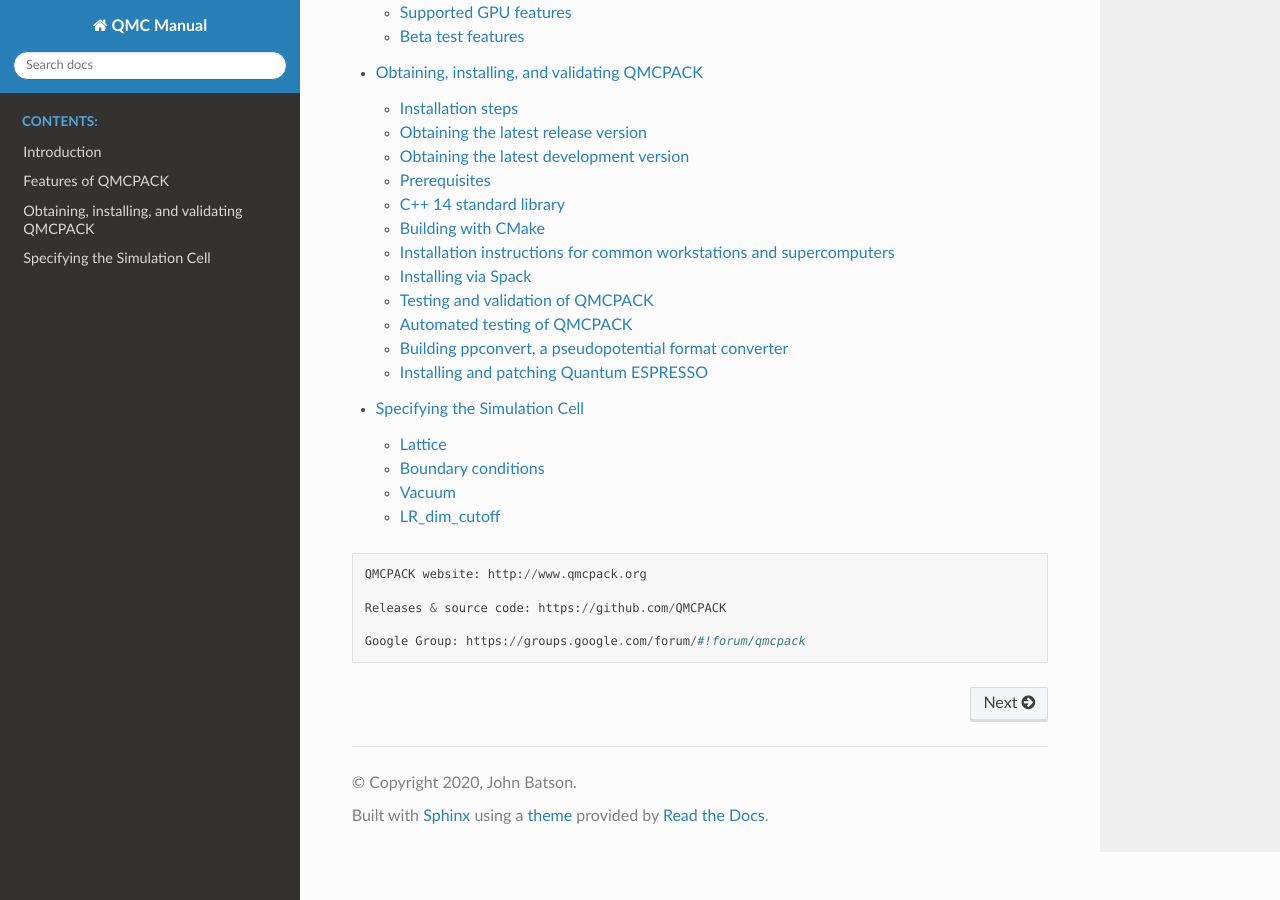
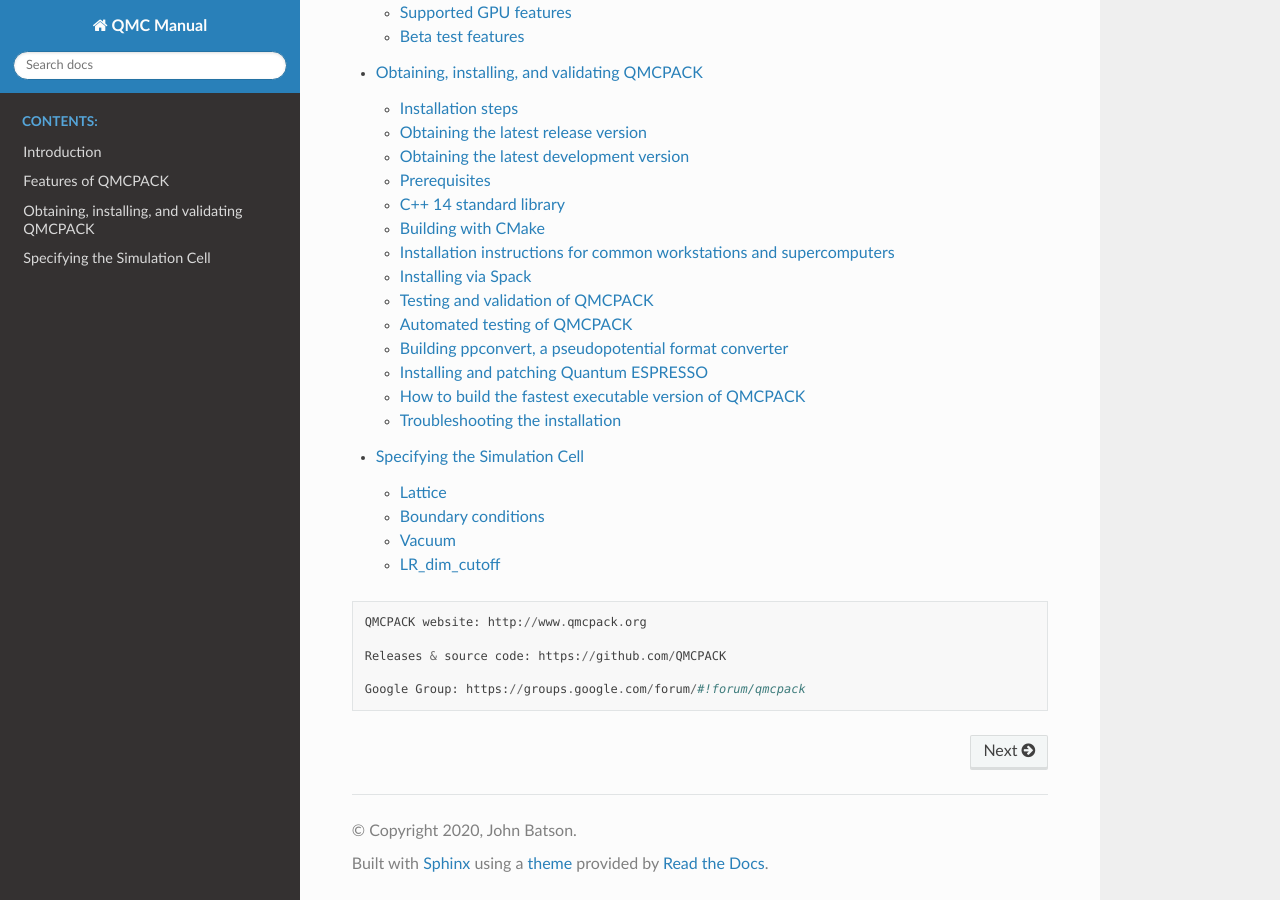
Before and after one commit to jbatson5/QMC-Manual, a Sphinx documentation site: the page built from docs/index.rst, in a window 1280 px wide and 900 px high, scrolled down 628 px. Built offline with Sphinx 7.4.7 and the Read the Docs theme 2.0.0, drawn with Linux system fonts in a browser that asks for light colours; some of the changed lines change nothing that is shown.

Commit message:
finishing chapter 3

```diff
--- a/docs/installation.rst
+++ b/docs/installation.rst
@@ -1730,6 +1730,114 @@
 support QE. Note that ABINIT and QBox were supported historically
 and could be reactivated.
 
+QE stores wavefunctions in a nonstandard internal
+"save" format. To convert these to a conventional HDF5 format file
+we have developed a converter---pw2qmcpack---which is an add-on to the
+QE distribution.
+
+To simplify the process of patching QE we have developed
+a script that will automatically download and patch the source
+code. The patches are specific to each version. For example, to download and
+patch QE v6.3:
+
+::
+
+  cd external_codes/quantum_espresso
+  ./download_and_patch_qe6.3.sh
+
+After running the patch, you must configure QE with
+the HDF5 capability enabled in either way:
+
+-  If your system already has HDF5 installed with Fortran, use the -{}-with-hdf5 configuration option.
+
+  ::
+
+    cd qe-6.3
+    ./configure --with-hdf5=/opt/local   # Specify HDF5 base directory
+
+  **Check** the end of the configure output if HDF5 libraries are found properly.
+  If not, either install a complete library or use the other scheme. If using a parallel HDF5 library, be sure to use
+  the same MPI with QE as used to build the parallel HDF5 library.
+
+  Currently, HDF5 support in QE itself is preliminary. To enable use of pw2qmcpack
+  but use the old non-HDF5 I/O within QE, replace ``-D__HDF5`` with ``{-D__HDF5_C}`` in make.inc.
+
+- If your system has HDF5 with C only, manually edit make.inc by adding ``-D__HDF5_C`` and ``-DH5_USE_16_API``
+  in ``DFLAGS`` and provide include and library path in ``IFLAGS`` and ``HDF5_LIB``.
+
+The complete process is described in external\_codes/quantum\_espresso/README.
+
+The tests involving pw.x and pw2qmcpack.x have been integrated into the test suite of QMCPACK.
+By adding ``-D QE_BIN=your_QE_binary_path`` in the CMake command line when building your QMCPACK,
+tests named with the "qe-" prefix will be included in the test set of your build.
+You can test the whole ``pw > pw2qmcpack > qmcpack workflow`` by
+
+::
+
+  ctest -R qe
+
+See :ref:`integtestqe` and the testing section for more details.
+
+.. _buildperformance:
+
+How to build the fastest executable version of QMCPACK
+------------------------------------------------------
+
+To build the fastest version of QMCPACK we recommend the following:
+
+- Use the latest C++ compilers available for your
+  system. Substantial gains have been made optimizing C++ in recent
+  years.
+
+- Use a vendor-optimized BLAS library such as Intel MKL and AMD ACML. Although
+  QMC does not make extensive use of linear algebra, it is used in the
+  VMC wavefunction optimizer to apply the orbital coefficients in local basis
+  calculations and in the Slater determinant update.
+
+- Use a vector math library such as Intel VML.  For periodic
+  calculations, the calculation of the structure factor and Ewald
+  potential benefit from vectorized evaluation of sin and
+  cos. Currently we only autodetect Intel VML, as provided with MKL,
+  but support for MASSV and AMD LibM is included via \#defines. See,
+  for example, src/Numerics/e2iphi.h. For
+  large supercells, this optimization can gain 10\% in performance.
+
+Note that greater speedups of QMC calculations can usually be obtained by
+carefully choosing the required statistics for each
+investigation. That is, do not compute smaller error bars than necessary.
+
+.. _troubleshoot:
+
+Troubleshooting the installation
+--------------------------------
+
+Some tips to help troubleshoot installations of QMCPACK:
+
+- First, build QMCPACK on a workstation you control or on any
+  system with a simple and up-to-date set of development
+  tools. You can compare the results of CMake and QMCPACK on this
+  system with any more difficult systems you encounter.
+
+- Use up-to-date development software, particularly a recent
+  CMake.
+
+- Verify that the compilers and libraries you expect are
+  being configured. It is common to have multiple versions
+  installed. The configure system will stop at the first version it
+  finds, which might not be the most recent. If this occurs, directly specify the appropriate
+  directories and files (:ref:`cmakeoptions`). For example,
+
+  ::
+
+      cmake -DCMAKE_C_COMPILER=/full/path/to/mpicc -DCMAKE_CXX_COMPILER=/full/path/to/mpicxx ..
+
+- To monitor the compiler and linker settings, use a verbose build, ``make
+  VERBOSE=1``. If an individual source file fails to compile you
+  can experiment by hand using the output of the verbose build to
+  reconstruct the full compilation line.
+
+If you still have problems please post to the QMCPACK Google group with full
+details, or contact a developer.
 
 
 
```
Also changed, not shown: 7 other files.
